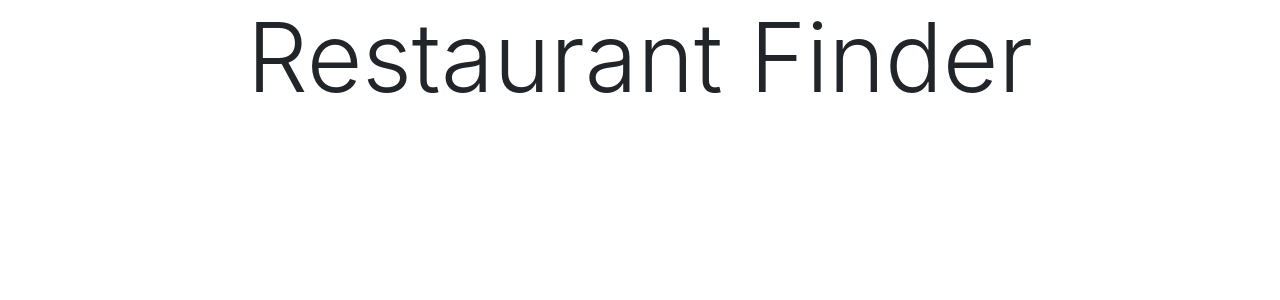
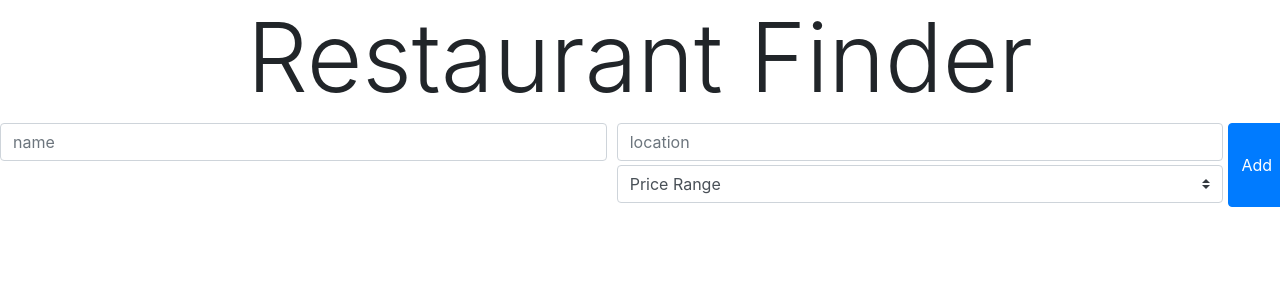
Before and after one commit to elliottthomlison/Yelp-Clone, a React (Create React App) app in the folder client/: page / in a window 1280 px wide. Shown: the top 300 px of the page. Built offline with nearby package versions, Linux system fonts and the light colour scheme.

Commit message:
Complete the bootstrap form under the header

```diff
--- a/client/src/components/AddRestaurant.jsx
+++ b/client/src/components/AddRestaurant.jsx
@@ -10,8 +10,16 @@
             </div>
             <div className="col">
               <input className="form-control" type="text" placeholder="location"/>
-              <select className="custom-select my-1 mr-sm-2"></select>
+              <select className="custom-select my-1 mr-sm-2">
+                <option value="disabled">Price Range</option>
+                <option value="1">$</option>
+                <option value="2">$$</option>
+                <option value="3">$$$</option>
+                <option value="4">$$$$</option>
+                <option value="5">$$$$$</option>
+              </select>
             </div>
+            <button className="btn btn-primary">Add</button>
           </div>
       </form>
     </div>
--- a/client/src/routes/Home.jsx
+++ b/client/src/routes/Home.jsx
@@ -1,10 +1,12 @@
 import React from 'react'
+import AddRestaurant from '../components/AddRestaurant';
 import Header from '../components/Header';
 
 const Home = () => {
   return (
     <div>
       <Header/>
+      <AddRestaurant/>
     </div>
   )
 }
```
